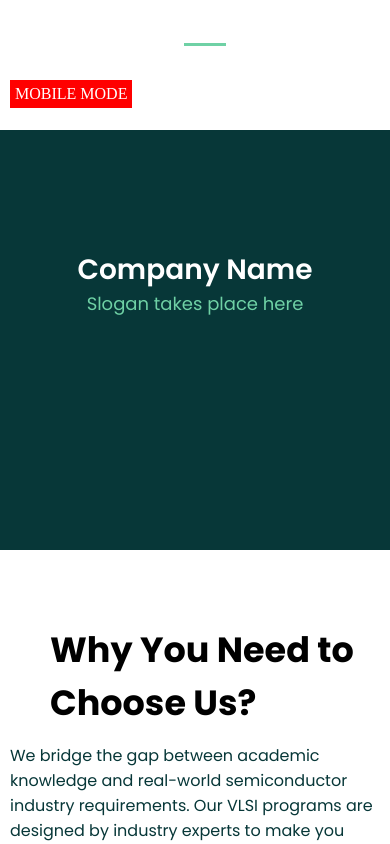
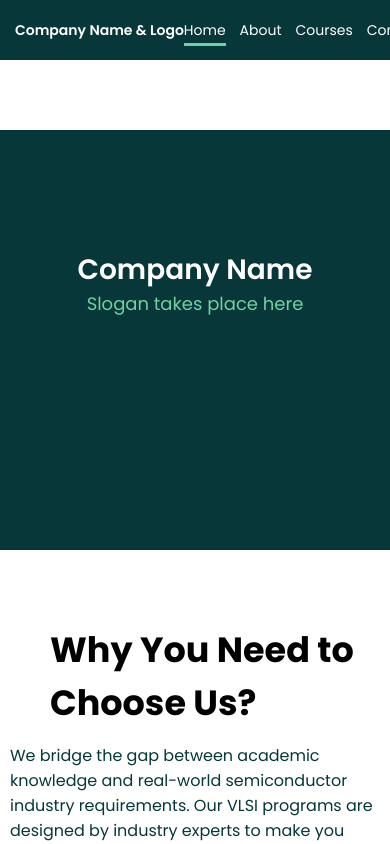
Before and after one commit to Akash-715/VLSI-Application, a React (Vite) app: page / in a window 390 px wide. Shown: the top 844 px of the page. Built offline with nearby package versions, Linux system fonts and the light colour scheme; a web font is replaced by a local one.

Commit message:
few changes in mobile view.

```diff
--- a/src/App.css
+++ b/src/App.css
@@ -362,22 +362,10 @@ body{
 
 @media (max-width: 768px) {
 
-body::before{
-    content: "MOBILE MODE";
-    position: fixed;
-    top: 80px;
-    left: 10px;
-    z-index: 9999;
-    background: red;
-    color: white;
-    padding: 5px;
-  }
-
-
-
   .mainNav{
       padding: 0 15px;
       height: 60px;
+      background-color: #073738;
   }
 
   .brand{
@@ -391,6 +379,7 @@ body::before{
 
   .navLinks li{
       font-size: 14px;
+      color: white;
   }
 
 .mainNav ul{
@@ -405,6 +394,21 @@ body::before{
       padding: 0;
       font-size: 14px;
   }
+
+  .mainNav.scrolled{
+    background-color: white;
+    box-shadow: 0 2px 10px rgba(0,0,0,0.15);
+}
+
+.mainNav.scrolled a,
+.mainNav.scrolled li{
+    color: black;
+}
+
+.mainNav.scrolled a::after{
+    background-color: black;
+}
+
 
 
   /* HERO / SLOGAN */
```
